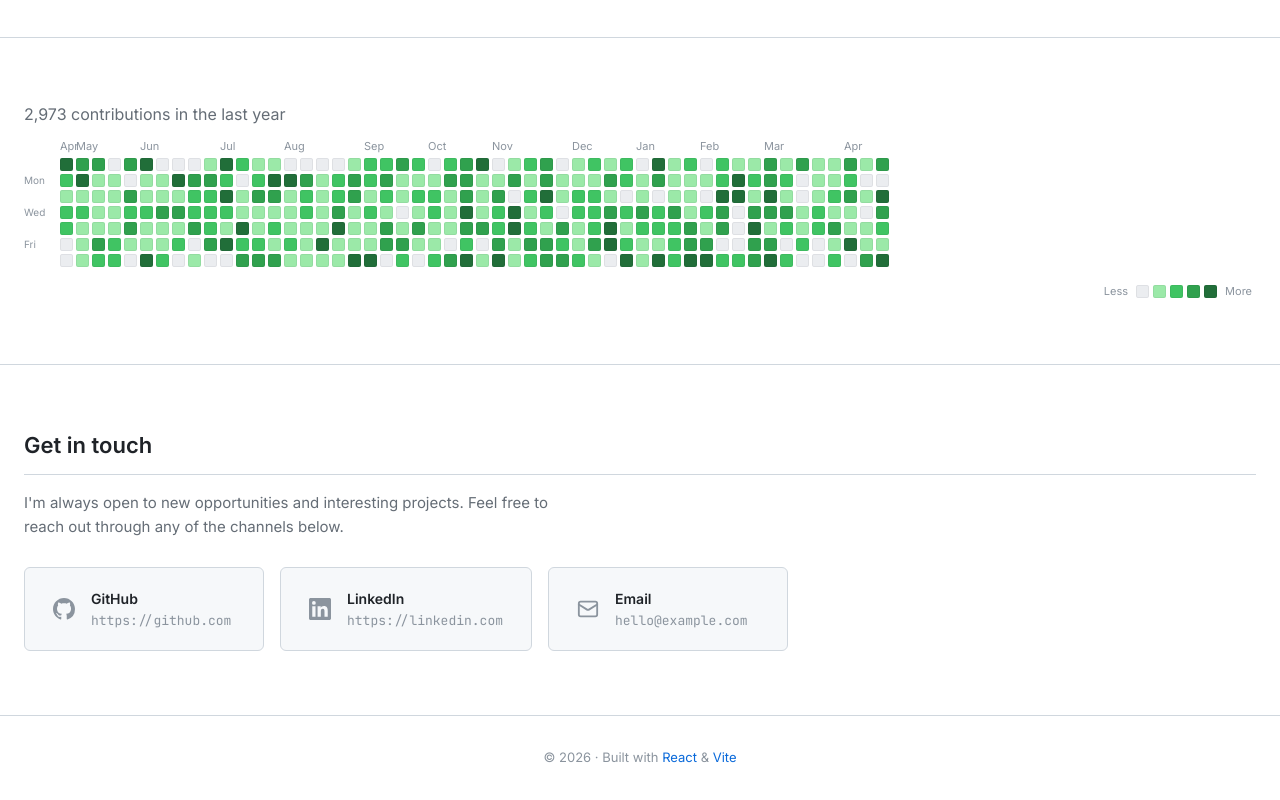
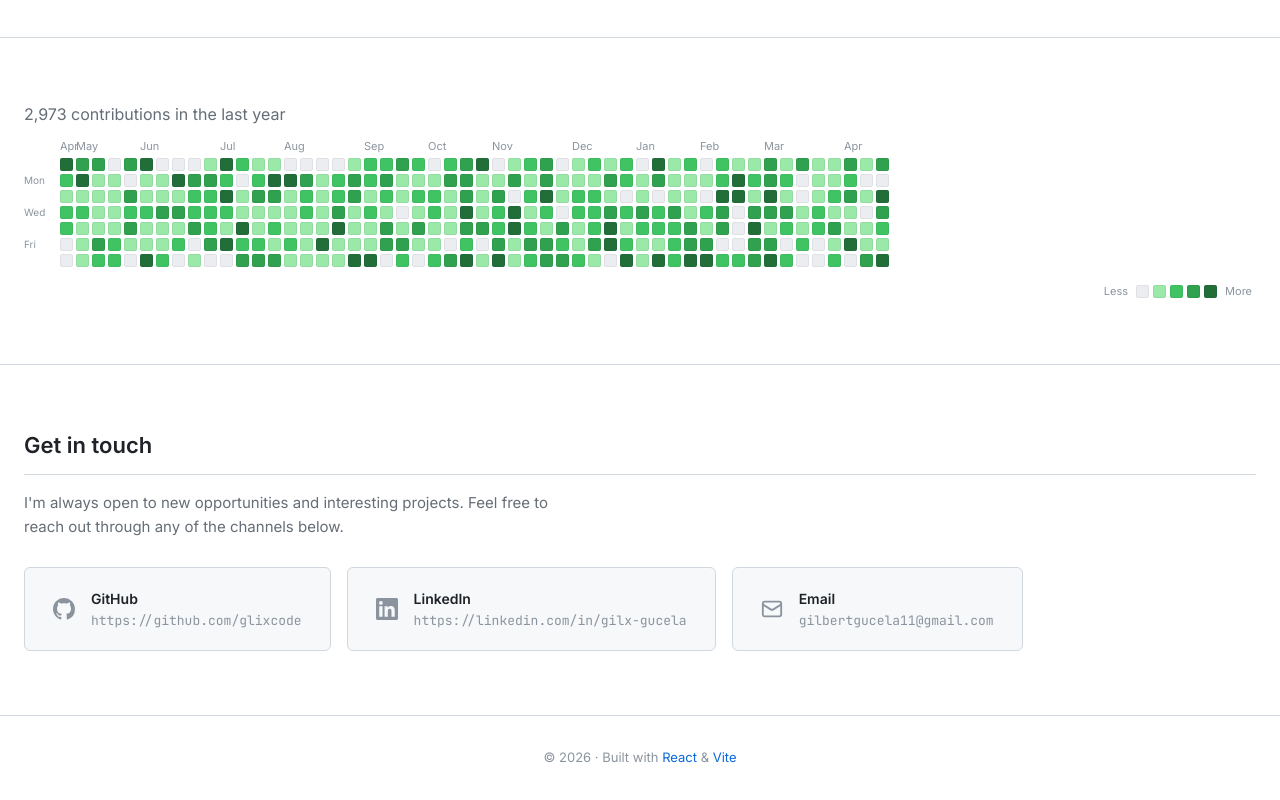
Before and after one commit to glixcode/my-portfolio-website, a React (Vite) app: page / in a window 1280 px wide. Shown: the part 2635-3435 px from the top of the page. Built offline with nearby package versions, Linux system fonts and the light colour scheme.

Commit message:
updated links for linkedin github and email

```diff
--- a/src/data/siteConfig.ts
+++ b/src/data/siteConfig.ts
@@ -22,9 +22,9 @@ export const siteConfig: SiteConfig = {
 
   /* ── Social links ─────────────────────────────────────────── */
   socialLinks: [
-    { label: 'GitHub', href: 'https://github.com', icon: 'github' },
-    { label: 'LinkedIn', href: 'https://linkedin.com', icon: 'linkedin' },
-    { label: 'Email', href: 'mailto:hello@example.com', icon: 'email' },
+    { label: 'GitHub', href: 'https://github.com/glixcode', icon: 'github' },
+    { label: 'LinkedIn', href: 'https://linkedin.com/in/gilx-gucela', icon: 'linkedin' },
+    { label: 'Email', href: 'mailto:gilbertgucela11@gmail.com', icon: 'email' },
   ],
 
   /* ── About ────────────────────────────────────────────────── */
```
